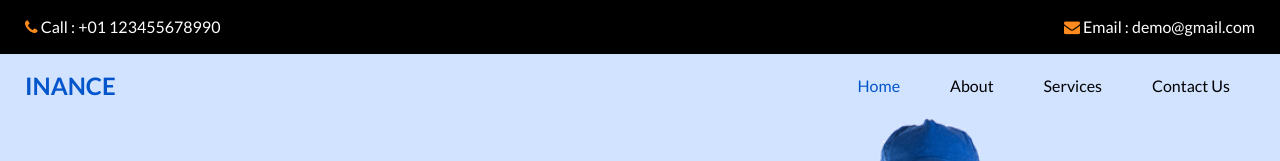
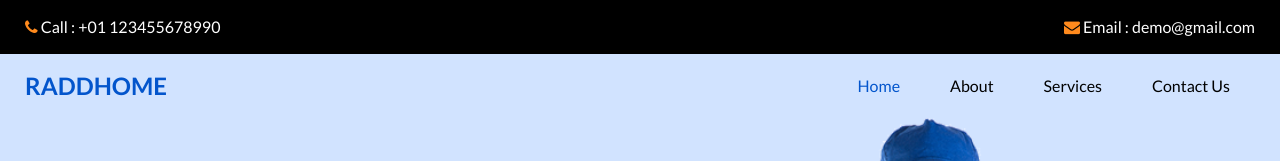
Before and after one commit to dev-saiful/house-service, a plain HTML site: page index.html in a window 1280 px wide. Shown: the top 161 px of the page. Drawn offline with nearby package versions, Linux system fonts and the light colour scheme; some packages are replaced by stand-ins of ours.

Commit message:
title changed

```diff
--- a/index.html
+++ b/index.html
@@ -12,7 +12,7 @@
   <meta name="description" content="" />
   <meta name="author" content="" />
 
-  <title>Inance</title>
+  <title>RaddHome</title>
 
   <!-- slider stylesheet -->
   <link rel="stylesheet" type="text/css" href="https://cdnjs.cloudflare.com/ajax/libs/OwlCarousel2/2.3.4/assets/owl.carousel.min.css" />
@@ -55,7 +55,7 @@
           <nav class="navbar navbar-expand-lg custom_nav-container ">
             <a class="navbar-brand" href="index.html">
               <span>
-                Inance
+                RaddHome
               </span>
             </a>
 
```
